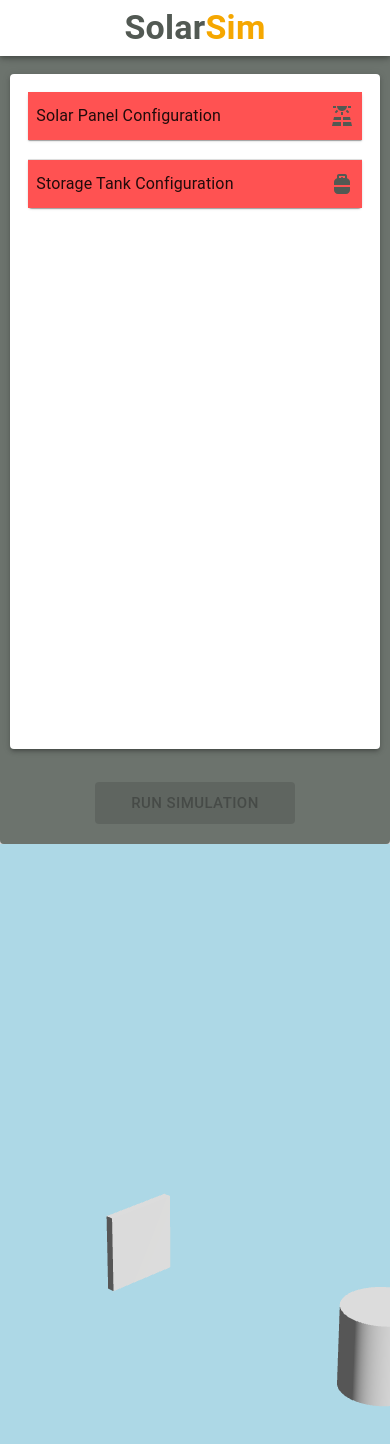
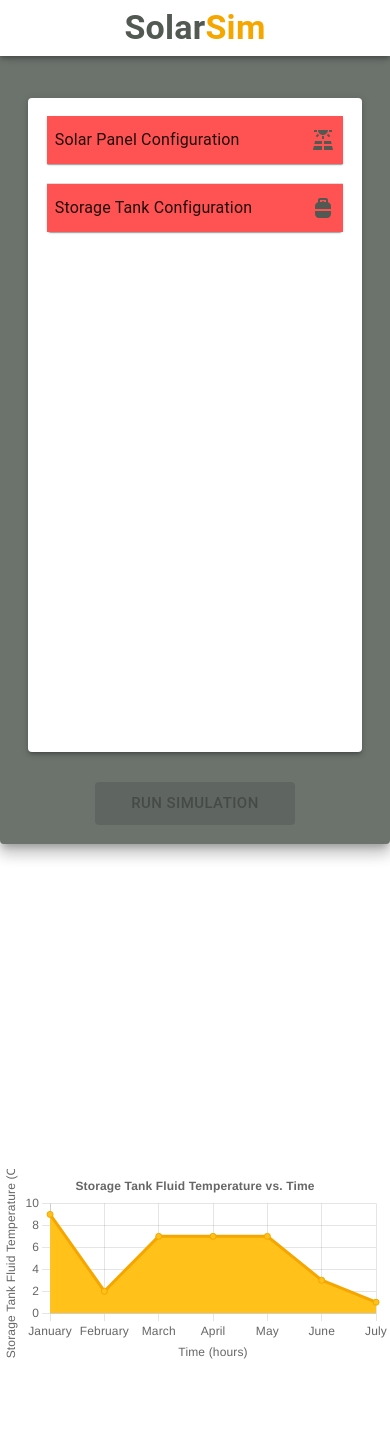
Before and after one commit to billums123/SolarSim, a React (Vite) app: page / in a window 390 px wide. Shown: the top 1444 px of the page. Built offline with nearby package versions, Linux system fonts and the light colour scheme.

Commit message:
start basic results page

```diff
--- a/package.json
+++ b/package.json
@@ -15,11 +15,14 @@
     "@mui/material": "^5.11.6",
     "@react-three/drei": "^9.56.5",
     "@react-three/fiber": "^8.10.1",
+    "chart.js": "^4.2.0",
     "react": "^18.2.0",
+    "react-chartjs-2": "^5.2.0",
     "react-dom": "^18.2.0",
     "three": "^0.149.0"
   },
   "devDependencies": {
+    "@faker-js/faker": "^7.6.0",
     "@types/react": "^18.0.26",
     "@types/react-dom": "^18.0.9",
     "@vitejs/plugin-react": "^3.0.0",
--- a/src/components/MainContainer.tsx
+++ b/src/components/MainContainer.tsx
@@ -4,6 +4,7 @@ import CanvasContainer from "./CanvasContainer";
 import InputsContainer from "./InputsContainer";
 import "../stylesheets/main-container.css";
 import { FormValues } from "../types";
+import Results from "./Results";
 
 const MainContainer = () => {
   const [simulationStatus, setSimulationStatus] = useState(false);
@@ -44,7 +45,8 @@ const MainContainer = () => {
         handleRunSimulation={handleRunSimulation}
         simulationStatus={simulationStatus}
       />
-      <CanvasContainer formValues={formValues} />
+      <Results />
+      {/* <CanvasContainer formValues={formValues} /> */}
     </Box>
   );
 };
--- /dev/null
+++ b/src/components/Results.tsx
@@ -0,0 +1,85 @@
+import { Box } from "@mui/material";
+import {
+  Chart as ChartJS,
+  CategoryScale,
+  LinearScale,
+  PointElement,
+  LineElement,
+  Title,
+  Tooltip,
+  Filler,
+  Legend,
+} from "chart.js";
+import { Line } from "react-chartjs-2";
+import { faker } from "@faker-js/faker";
+import theme from "../theme";
+import "../stylesheets/results.css";
+
+ChartJS.register(
+  CategoryScale,
+  LinearScale,
+  PointElement,
+  LineElement,
+  Title,
+  Tooltip,
+  Filler,
+  Legend
+);
+
+export const options = {
+  responsive: true,
+  scales: {
+    x: {
+      title: {
+        display: true,
+        text: "Time (hours)",
+      },
+      grid: {
+        // color: theme.palette.primary.light,
+      },
+    },
+    y: {
+      title: {
+        display: true,
+        text: "Storage Tank Fluid Temperature (C˚)",
+      },
+      grid: {
+        // color: theme.palette.primary.light,
+      },
+    },
+  },
+  plugins: {
+    legend: {
+      display: false,
+    },
+    title: {
+      display: true,
+      text: "Storage Tank Fluid Temperature vs. Time",
+    },
+  },
+};
+
+const labels = ["January", "February", "March", "April", "May", "June", "July"];
+
+export const data = {
+  labels,
+  datasets: [
+    {
+      fill: true,
+      label: "Dataset 2",
+      data: labels.map(() => faker.datatype.number({ min: 0, max: 10 })),
+      borderColor: theme.palette.primary.main,
+      backgroundColor: theme.palette.primary.light,
+    },
+  ],
+};
+
+const Results = () => {
+  return (
+    <Box component="div" className="results">
+      <Line options={options} data={data} />
+    </Box>
+  );
+};
+
+export default Results;
--- a/src/stylesheets/inputs-container.css
+++ b/src/stylesheets/inputs-container.css
@@ -20,3 +20,8 @@
       padding-top: 54px;
     }
   }
+  @media (max-width: 450px) {
+    .inputs-container{
+      padding-top: 20%;
+    }
+  }
--- a/src/stylesheets/inputs.css
+++ b/src/stylesheets/inputs.css
@@ -28,7 +28,7 @@
 
   @media (max-width: 600px) {
     .inputs-group{
-      width: 100%;
+      width: 90%;
     }
   }
   .run-simulation{
--- /dev/null
+++ b/src/stylesheets/results.css
@@ -0,0 +1,16 @@
+.results {
+  display: flex;
+  justify-content: center;
+  align-items: center;
+  flex: 1;
+  height: 100vh;
+  padding-top: 64px;
+  }
+
+  @media (max-width: 900px) {
+    .results{
+      height: 100vh;
+      width: 100%;
+      padding-top: 0px;
+    }
+  }
--- a/src/utils/formControl.ts
+++ b/src/utils/formControl.ts
@@ -29,7 +29,7 @@ const formControl = {
       panelWidthErrorMessage: "Width must be greater than 0",
       panelLengthErrorMessage: "Length must be greater than 0",
       panelEfficiencyErrorMessage:
-        "Efficiency must be greater than 0 and less than 100",
+        "Efficiency must be greater than 0% and less than 100%",
       reset: "",
     };
     //  Circle Panel Error Handling
```
Also changed, not shown: 1 other file (tests, documents, lock files or other folders).
